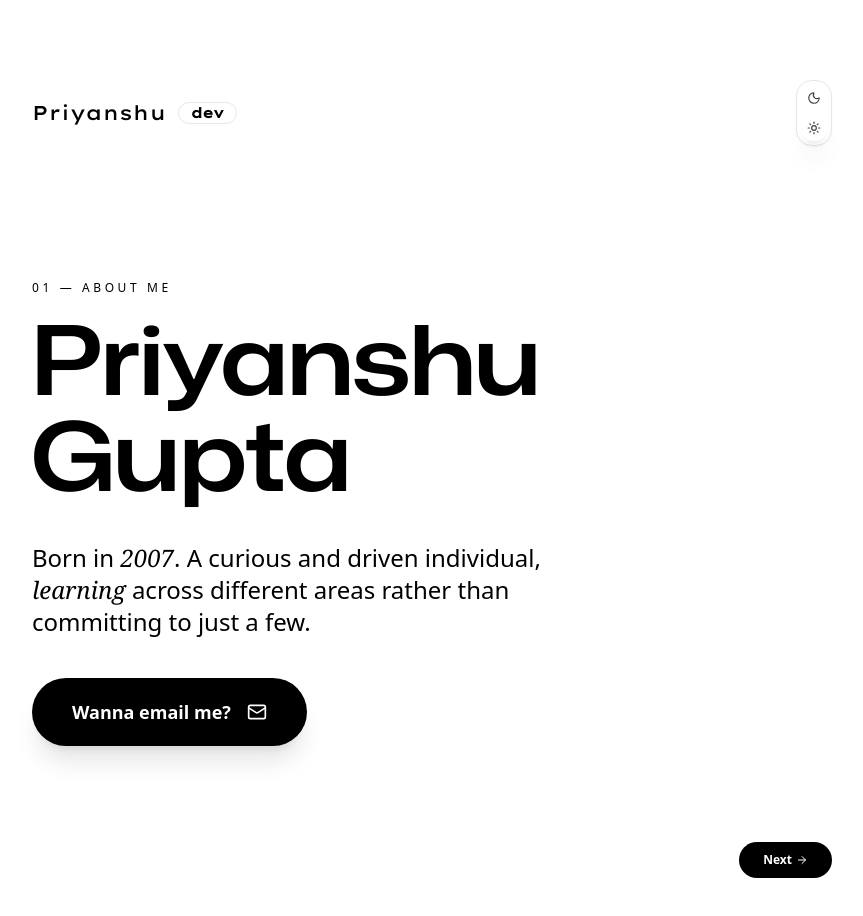
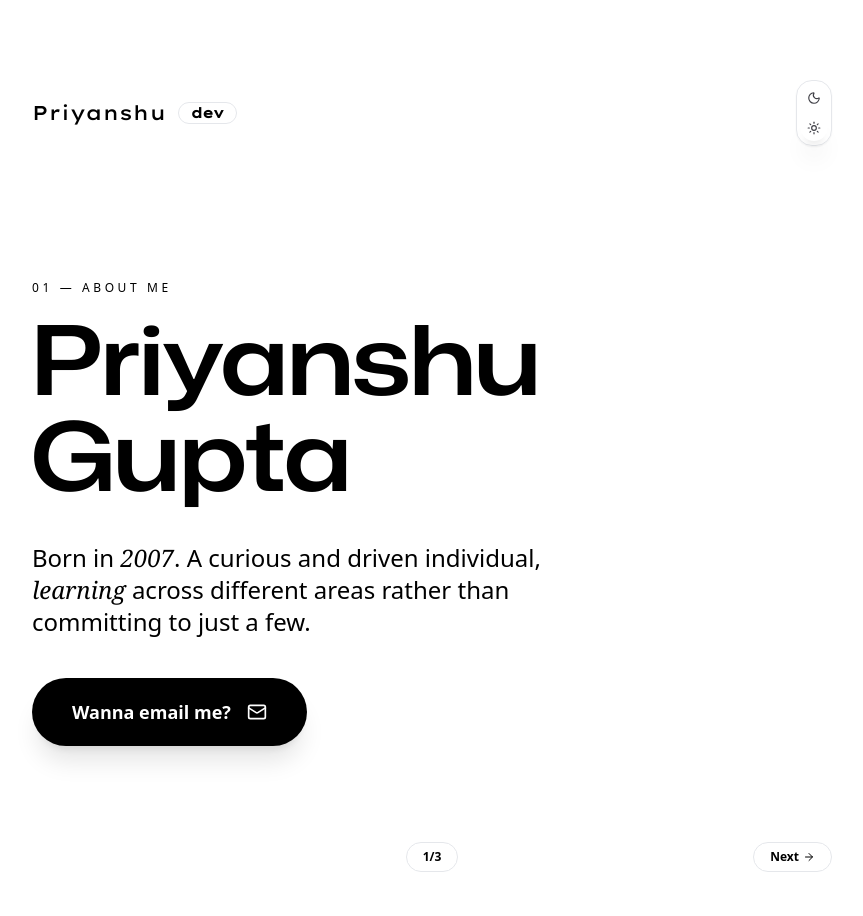
Before and after one commit to Priyansxu/Priyanshu, a Next.js app: page / in a window 1280 px wide. Shown: the top 916 px of the page, without its empty margins (208-1071 px from the left). Built offline with nearby package versions, Linux system fonts and the light colour scheme.

Commit message:
Update page.js

```diff
--- a/app/page.js
+++ b/app/page.js
@@ -28,7 +28,7 @@ const pages = [
     text: (
       <>
         I work with Python and JavaScript, using{" "}
-        <span className="text-foreground italic font-serif">frameworks</span> to build modekrn web apps.{" "}
+        <span className="text-foreground italic font-serif">frameworks</span> to build modern web apps.{" "}
         <span className="text-foreground italic font-serif">Graphics designing</span> has been my favourite for years.
       </>
     ),
@@ -70,6 +70,10 @@ export default function Page() {
   const current = pages[page]
   const isDark = theme === "dark"
 
+  const badgeStyle = isDark
+    ? "bg-white text-black"
+    : "border border-border bg-muted/50 text-muted-foreground"
+
   return (
     <main
       className={`min-h-screen flex flex-col text-foreground selection:bg-primary/30 selection:text-primary-foreground ${
@@ -85,13 +89,7 @@ export default function Page() {
         <header className="flex items-center justify-between mb-24 md:mb-32">
           <h1 className="text-xl font-medium font-lexend flex items-center gap-3 cursor-crosshair">
             Priyanshu
-            <span
-              className={`text-sm font-bold rounded-3xl px-3 ${
-                isDark ? "bg-white text-black" : "border border-border bg-muted/50 text-muted-foreground"
-              }`}
-            >
-              dev
-            </span>
+            <span className={`text-sm font-bold rounded-3xl px-3 ${badgeStyle}`}>dev</span>
           </h1>
 
           <div
@@ -99,18 +97,12 @@ export default function Page() {
               isDark ? "bg-[#111] border border-zinc-800" : "bg-card border border-border shadow-sm"
             }`}
           >
-            <button
-              onClick={() => setTheme("dark")}
-              className={`p-1.5 ${isDark ? "text-zinc-500" : "text-zinc-700"}`}
-            >
+            <button onClick={() => setTheme("dark")} className={`p-1.5 ${isDark ? "text-zinc-500" : "text-zinc-700"}`}>
               <Moon className="w-3.5 h-3.5" />
             </button>
-
             <button
               onClick={() => setTheme("light")}
-              className={`p-1.5 rounded-full ${
-                !isDark ? "bg-white shadow-xl text-zinc-700" : "text-zinc-500"
-              }`}
+              className={`p-1.5 rounded-full ${!isDark ? "bg-white shadow-xl text-zinc-700" : "text-zinc-500"}`}
             >
               <Sun className="w-3.5 h-3.5" />
             </button>
@@ -148,12 +140,7 @@ export default function Page() {
                   <span>{current.button}</span>
                   <AnimatePresence mode="wait">
                     {socialExpanded && (
-                      <motion.div
-                        initial={{ opacity: 0, width: 0 }}
-                        animate={{ opacity: 1, width: "auto" }}
-                        exit={{ opacity: 0, width: 0 }}
-                        className="flex items-center gap-2"
-                      >
+                      <motion.div className="flex items-center gap-2">
                         {current.links.map((link, idx) => (
                           <motion.a
                             key={link.href}
@@ -195,13 +182,15 @@ export default function Page() {
               setSocialExpanded(false)
             }}
             disabled={page === 0}
-            className={`flex items-center gap-1 px-5 py-2 rounded-full text-xs font-semibold ${
-              isDark ? "bg-white text-black" : "bg-black text-white"
-            } disabled:opacity-0`}
+            className={`flex items-center gap-1 px-4 py-1.5 rounded-3xl text-xs font-bold ${badgeStyle} disabled:opacity-0`}
           >
             <ArrowLeft className="w-3 h-3" />
             Back
           </button>
+
+          <span className={`text-xs font-bold rounded-3xl px-4 py-1.5 ${badgeStyle}`}>
+            {page + 1}/{pages.length}
+          </span>
 
           <button
             onClick={() => {
@@ -209,9 +198,7 @@ export default function Page() {
               setSocialExpanded(false)
             }}
             disabled={page === pages.length - 1}
-            className={`flex items-center gap-1 px-6 py-2.5 rounded-full text-xs font-semibold ${
-              isDark ? "bg-white text-black" : "bg-black text-white"
-            } disabled:opacity-0`}
+            className={`flex items-center gap-1 px-4 py-1.5 rounded-3xl text-xs font-bold ${badgeStyle} disabled:opacity-0`}
           >
             Next
             <ArrowRight className="w-3 h-3" />
```
